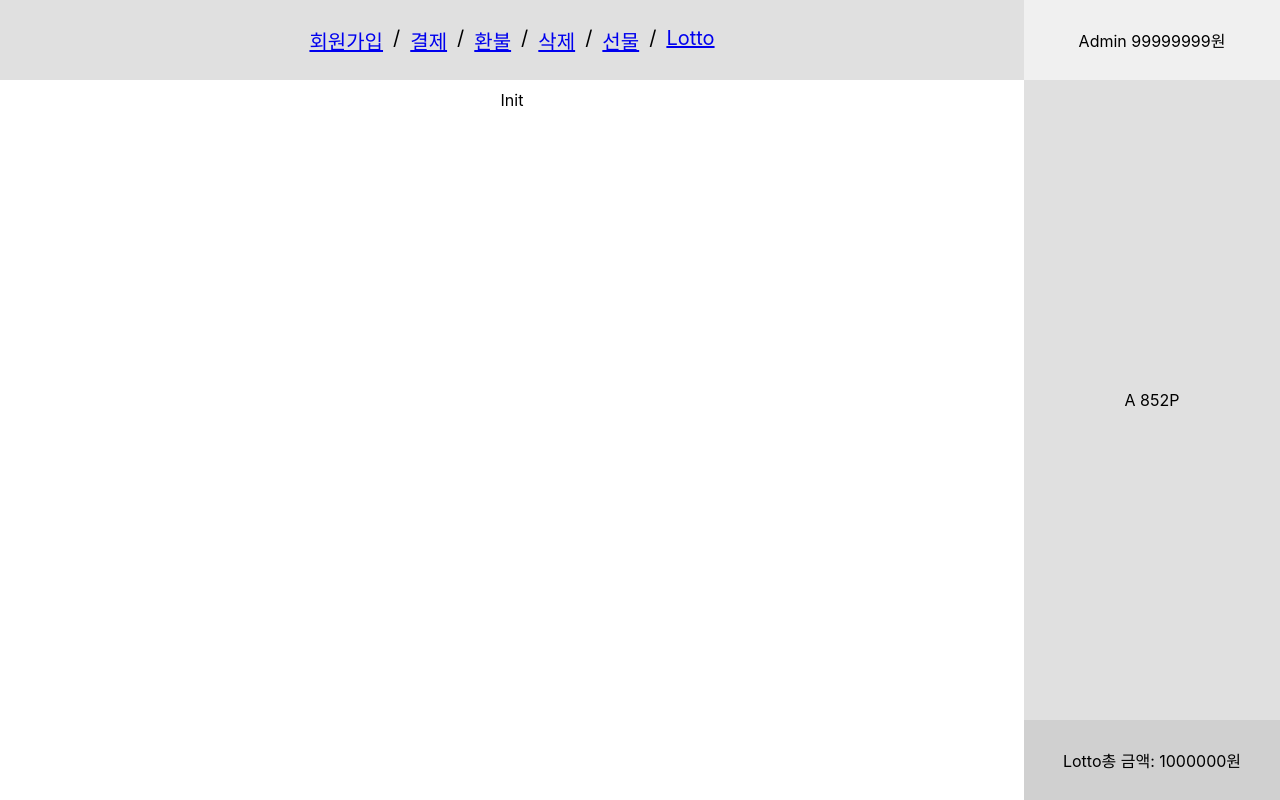
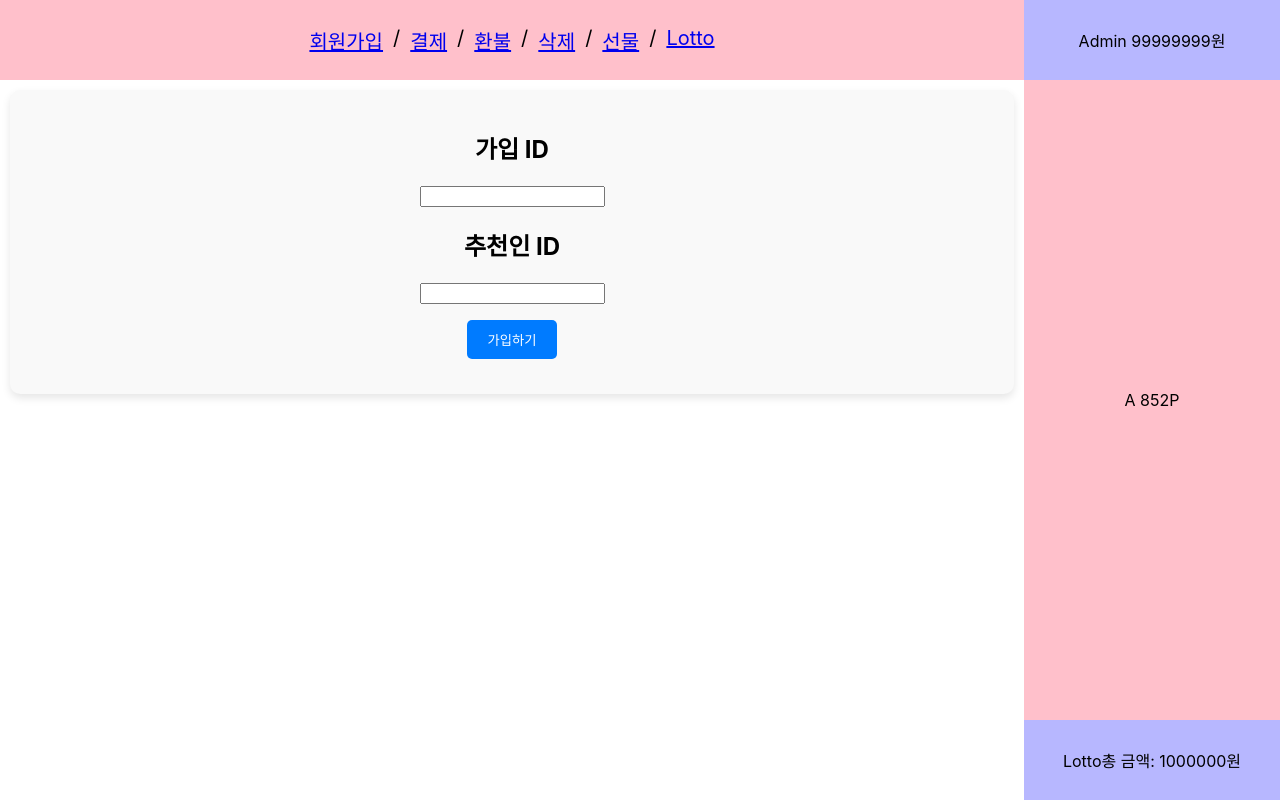
Before and after one commit to ParkJaehwi/reward5-api-server, a React (Create React App) app: page / in a window 1280 px wide. Built offline with nearby package versions, Linux system fonts and the light colour scheme.

Commit message:
Css수정

```diff
--- a/src/App.css
+++ b/src/App.css
@@ -63,24 +63,24 @@ body,
 
 .admin-header {
   flex: 1;
-  background-color: #f0f0f0; /* 예시 배경색 */
+  background-color: #b7b7ff; /* 예시 배경색 */
   align-items: center;
 }
 
 .admin-main {
   flex: 8;
-  background-color: #e0e0e0; /* 예시 배경색 */
+  background-color: pink; /* 예시 배경색 */
   align-items: center;
 }
 
 .admin-footer {
   flex: 1;
-  background-color: #d0d0d0; /* 예시 배경색 */
+  background-color: #b7b7ff; /* 예시 배경색 */
   align-items: center;
 }
 
 .navigation {
-  background-color: #e0e0e0;
+  background-color: pink;
   font-size: 20px;
   flex: 0 0 20%;
   display: flex;
@@ -107,3 +107,41 @@ body,
   flex: 1;
   padding: 10px;
 }
+
+.init-container {
+  display: flex;
+  flex-direction: column;
+  align-items: center;
+  justify-content: center;
+  padding: 20px;
+  background-color: #f9f9f9;
+  border-radius: 10px;
+  box-shadow: 0 4px 8px rgba(0, 0, 0, 0.1);
+}
+
+.init-form {
+  width: 100%;
+  max-width: 400px;
+  display: flex;
+  flex-direction: column;
+}
+
+.form-group {
+  margin-bottom: 15px;
+}
+
+.submit-button {
+  padding: 10px 20px;
+  background-color: #007bff;
+  color: white;
+  border: none;
+  border-radius: 5px;
+  cursor: pointer;
+  transition: background-color 0.3s ease;
+}
+
+.submit-button:hover {
+  background-color: #0056b3;
+}
+
+white-space: pre-line;
--- a/src/components/Init.js
+++ b/src/components/Init.js
@@ -1,7 +1,24 @@
-import React from "react";
+import React, { useState } from 'react';
+import '../App.css';
 
-function Init() {
-  return <div>Init</div>;
-}
+const Init = () => {
+  const [ID, setID] = useState('');
+  const [recommend, setRecommend] = useState('');
+
+  return (
+    <div className="init-container">
+      <form onSubmit={''} className="init-form">
+        <div className="form-group">
+          <h2>가입 ID</h2>
+          <input type="text" id="ID" required/>
+          <h2>추천인 ID</h2>
+            <input type="text" id="ID" required/>
+            <p></p>
+          <button type="submit" className="submit-button">가입하기</button>
+        </div>
+      </form>
+    </div>
+  );
+};
 
 export default Init;
```
